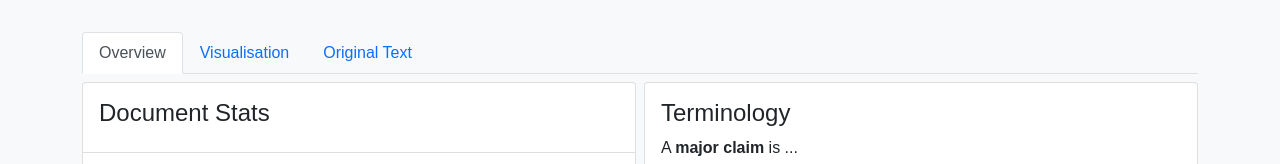
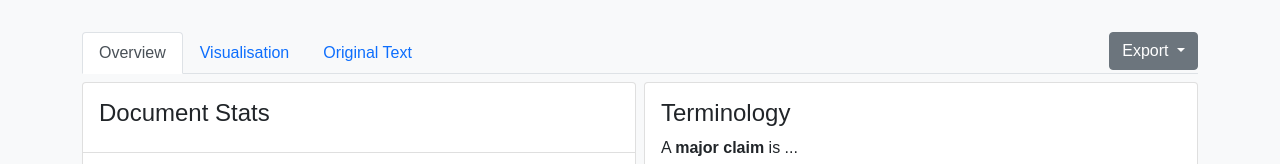
Before and after one commit to chriswales95/Canary-Web, a Flask app: template app/frontend/templates/job.html in a window 1280 px wide. Shown: the part 160-324 px from the top of the page. Run offline with Flask 2, Linux system fonts and the light colour scheme; the template is opened without the code that fills it, so the values that code supplies are empty.

Commit message:
Add initial export functionality

```diff
--- a/app/frontend/templates/job.html
+++ b/app/frontend/templates/job.html
@@ -2,8 +2,8 @@
 
 {% block main_content %}
     <div class="container">
-
         <ul class="nav nav-tabs mb-2" id="myTab" role="tablist">
+            {# Nav #}
             <li class="nav-item" role="presentation">
                 <button class="nav-link active" id="overview-tab" data-bs-toggle="tab" data-bs-target="#overview"
                         type="button"
@@ -21,6 +21,21 @@
                         type="button"
                         role="tab" aria-selected="false">Original Text
                 </button>
+            </li>
+            {# Export #}
+            <li role="presentation" style="margin-left:auto;">
+                <div class="dropdown">
+                    <a class="btn btn-secondary dropdown-toggle" href="#" role="button" id="dropdownMenuLink"
+                       data-bs-toggle="dropdown" aria-expanded="false">
+                        Export
+                    </a>
+
+                    <ul class="dropdown-menu" aria-labelledby="dropdownMenuLink">
+                        <li><a class="dropdown-item" href="/view/job/{{ job_id }}?export=sadface">SADFace</a></li>
+                        <li><a class="dropdown-item" href="/view/job/{{ job_id }}?export=dot">Dot file</a></li>
+                        <li><a class="dropdown-item" href="/view/job/{{ job_id }}?export=original">Original document</a></li>
+                    </ul>
+                </div>
             </li>
         </ul>
         <div class="tab-content" id="myTabContent">
```
Also changed, not shown: app/frontend/__init__.py (+21 -1 lines).
